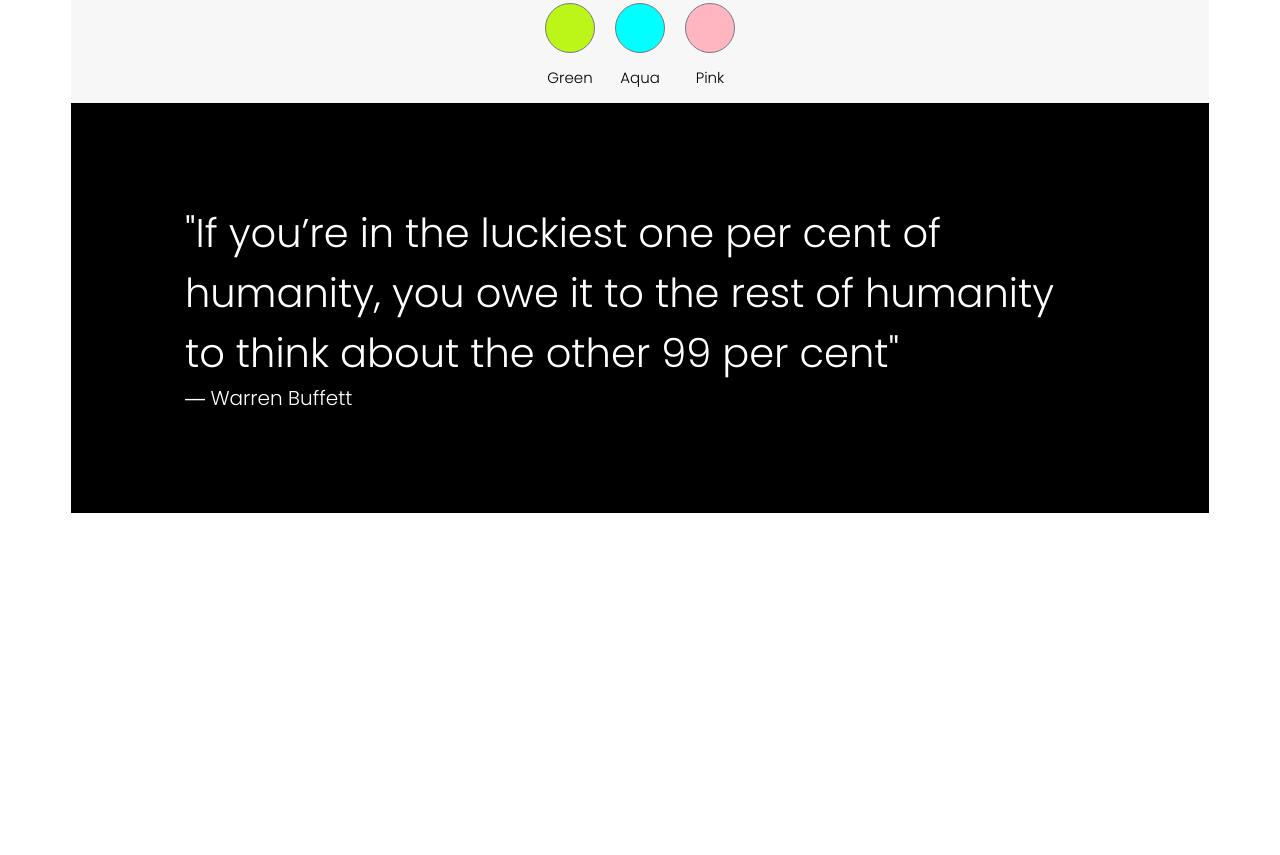
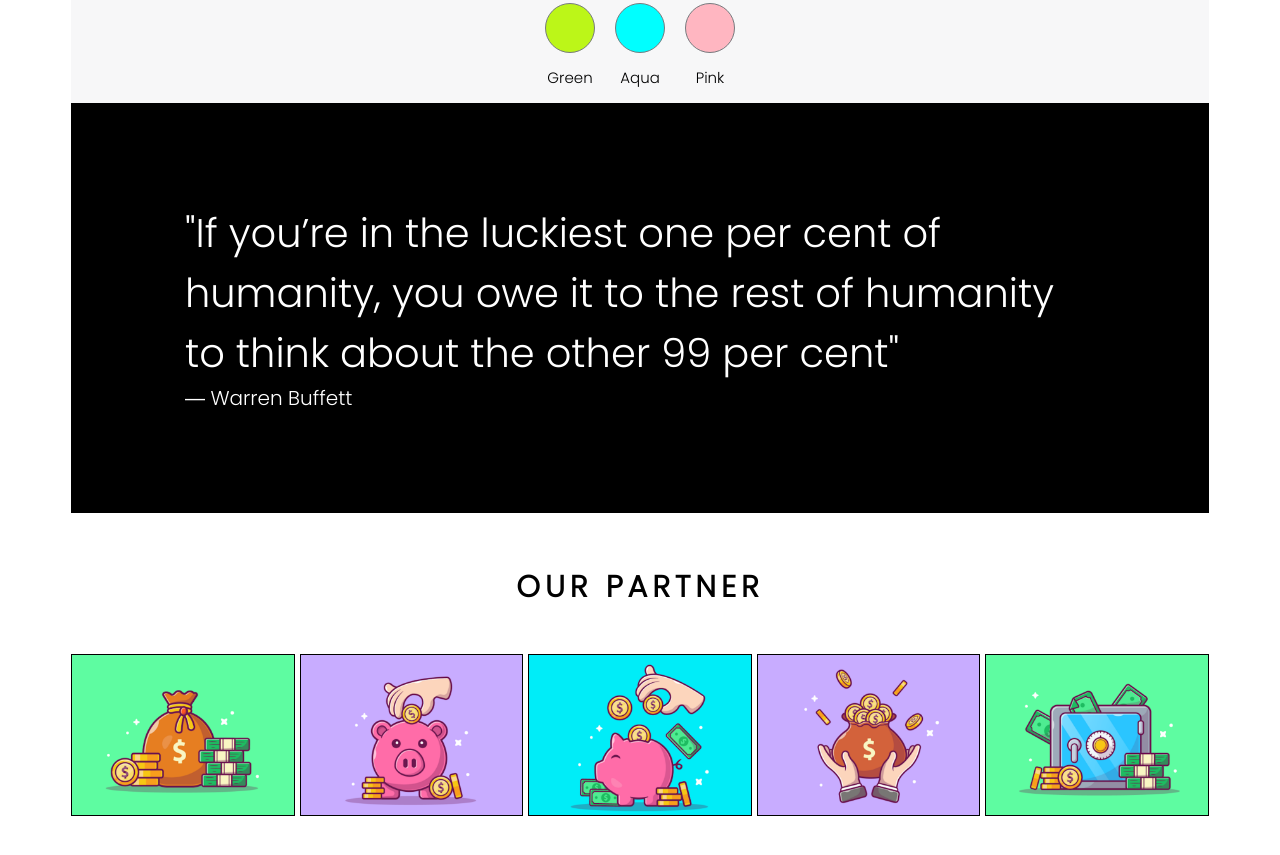
Before and after one commit to HwngMai/card, a plain HTML site: page index.html in a window 1280 px wide. Shown: the part 2197-3052 px from the top of the page. Before the commit the page ends 2718 px from the top, so only its background shows below. Drawn offline with Linux system fonts and the light colour scheme.

Commit message:
add intro

```diff
--- a/index.html
+++ b/index.html
@@ -130,7 +130,31 @@
         <p> "If you’re in the luckiest one per cent of humanity, you owe it to the rest of humanity to think about the other 99 per cent"</p>
         <p> ― Warren Buffett</p>
     </div>
-    <div class="intro"></div>
+    <div class="intro">
+        <div class="intro__partner">
+            <div class="intro__partner--item">
+                <h2>OUR PARTNER</h2>
+            </div>
+            <div class="intro__partner--item">
+                <div class="intro__partner--item--obj">
+                    <img src="./img/4.png">
+                </div>
+                <div class="intro__partner--item--obj">
+                    <img src="./img/5.png">
+                </div>
+                <div class="intro__partner--item--obj">
+                    <img src="./img/7.png">
+                </div>
+                <div class="intro__partner--item--obj">
+                    <img src="./img/8.png">
+                </div>
+                <div class="intro__partner--item--obj">
+                    <img src="./img/6.png">
+                </div>
+            </div>
+        </div>
+        <div class="intro__value"></div>
+    </div>
     <div class="pricing"></div>
     <div class="footer"></div>
   </body>
--- a/style.css
+++ b/style.css
@@ -9,10 +9,10 @@
   font-family: "Tinos", serif;
   font-family: "Poppins", sans-serif;
 }
-button:hover {
+body button:hover {
   cursor: pointer;
+  background-color: white;
 }
-
 /* ------------------------------------------ */
 /* HEADER */
 .header {
@@ -309,6 +309,7 @@
   gap: 20px;
   /* ---- */
 }
+
 /* FRONT CARD */
 .product__preview--item {
   width: 265px;
@@ -323,6 +324,7 @@
   border-top-right-radius: 20px;
   border-top-left-radius: 20px;
 }
+
 .product__preview--item--img {
   width: 100%;
   height: 60%;
@@ -363,6 +365,7 @@
   border-bottom-right-radius: 20px;
   border-bottom-left-radius: 20px;
 }
+
 .product__preview--item--para2 p:first-child {
   font-size: 15px;
 }
@@ -371,6 +374,7 @@
   font-size: 25px;
   padding-right: 5px;
 }
+
 /* BACK CARD */
 .product__preview--item:last-child {
   width: 265px;
@@ -396,6 +400,7 @@
   position: absolute;
   left: 10%;
 }
+
 .product__preview--item--left:last-child {
   width: 50%;
   height: 100%;
@@ -405,6 +410,7 @@
   display: flex;
   flex-direction: column;
 }
+
 .product__preview--item--left:last-child p:first-child {
   font-size: 10px;
   margin: 0;
@@ -418,6 +424,7 @@
   font-weight: bold;
   margin: 0;
 }
+
 .product__preview--item--left:last-child p:nth-child(3) {
   margin: 0;
   font-size: 10px;
@@ -427,14 +434,17 @@
 .product__preview--item--left:last-child p:nth-child(4) {
   margin: 0;
 }
+
 .product__preview--item--left:last-child p:nth-child(5) {
   margin: 0;
   font-size: 10px;
   margin-top: 20px;
 }
+
 .product__preview--item--left:last-child p:last-child {
   margin: 0;
 }
+
 /* ------------------------------------------ */
 .product__option {
   margin-top: 20px;
@@ -443,6 +453,7 @@
   justify-content: center;
   gap: 20px;
 }
+
 .product__option button {
   width: 50px;
   height: 50px;
@@ -467,27 +478,34 @@
   left: 50%;
   transform: translate(-50%, -50%);
 }
+
 .product__option button:nth-child(1) {
   background-color: var(--main-color);
 }
+
 .product__option button:nth-child(1):before {
   content: "Green";
   font-size: 15px;
 }
+
 .product__option button:nth-child(2) {
   background-color: aqua;
 }
+
 .product__option button:nth-child(2):before {
   content: "Aqua";
   font-size: 15px;
 }
+
 .product__option button:nth-child(3) {
   background-color: lightpink;
 }
+
 .product__option button:nth-child(3):before {
   content: "Pink";
   font-size: 15px;
 }
+
 /* ------------------------------------------ */
 /* SLOGAN */
 .slogan {
@@ -501,15 +519,80 @@
   padding-top:100px;
   padding-bottom:100px;
 }
+
 .slogan p {
     width: 80%;
     color: white;
     font-size: 40px;
     margin: 0 auto;
 }
+
 .slogan p:last-child {
     width: 80%;
     color: white;
     font-size: 20px;
     margin: 0 auto;
 }
+
+/* ------------------------------------------ */
+/*INTRO PARTNER*/
+.intro {
+  width: 90%;
+  height: 350px;
+  background-color: white;
+  margin: 0 auto;
+  /* ---- */
+  display: flex;
+  justify-content: space-between;
+  align-items: center;
+  flex-direction: column;
+  gap: 20px;
+}
+
+.intro__partner {
+  width: 100%;
+  height: 500px;
+  /* background-color: lightcyan; */
+  display: flex;
+  justify-content: center;
+  align-items: center;
+  flex-direction: column;
+  gap: 20px;
+}
+
+.intro__partner--item{
+  width: 100%;
+  /* background-color: grey; */
+}
+
+.intro__partner--item h2{
+  text-align: center;
+  font-size: 30px;
+  letter-spacing: 5px;
+}
+
+.intro__partner--item:nth-child(2){
+  width: 100%;
+  /* background-color: grey; */
+  /* ---- */
+  display: flex;
+  justify-content: space-between;
+  direction: row;
+  align-items: center;
+  gap: 5px;
+}
+
+.intro__partner--item--obj {
+  width: 20vw;
+  height: calc(20vw * 35 / 28 / 2 );
+  /* background-color: #bcf618; */
+  border-style: solid;
+  border-width: 1px;
+  border-color: var(--3td-color);
+  overflow: hidden;
+}
+
+.intro__partner--item--obj img{
+  width: 100%;
+  object-fit: cover;
+}
```
Also changed, not shown: img/4.png (added), img/5.png (added), img/6.png (added), img/7.png (added), img/8.png (added), 1 other file.
